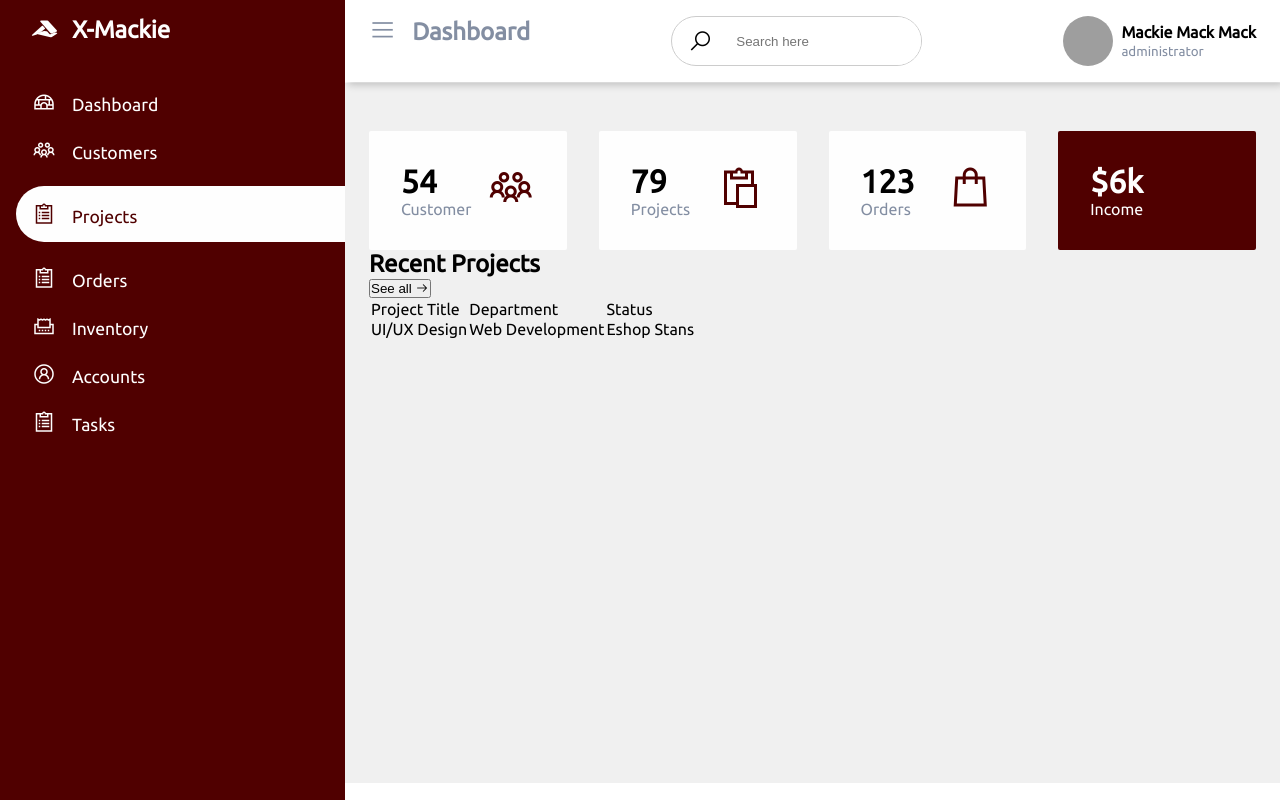
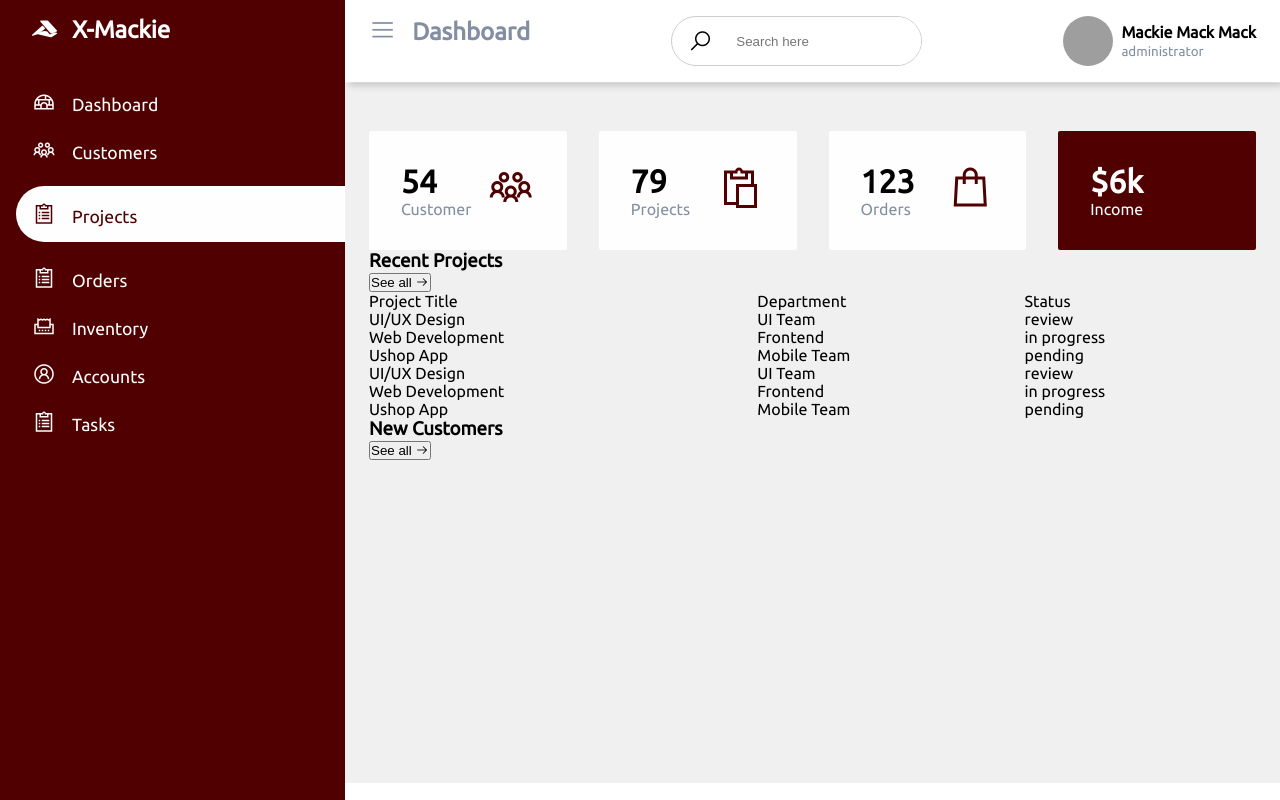
Before and after one commit to AndresLong01/react-admin-dash, a React (Create React App) app: page / in a window 1280 px wide. Built offline with nearby package versions, Linux system fonts and the light colour scheme; grey boxes are pictures that could not be loaded.

Commit message:
done for now, added tables to be styled later

```diff
--- a/src/App.css
+++ b/src/App.css
@@ -176,3 +176,10 @@ main {
 .card-single:last-child div:last-child span {
   color: #fefefe
 }
+
+/* Table Section */
+
+table {
+  width: 100%;
+  border-collapse: collapse;
+}
--- a/src/components/Content/index.js
+++ b/src/components/Content/index.js
@@ -1,4 +1,4 @@
-import React, {useState} from 'react'
+import React, { useState } from 'react'
 // import API from "../../utils/API";
 
 const Content = () => {
@@ -14,6 +14,7 @@ const Content = () => {
 
   return (
     <div className="main-content">
+      {/* Make into Header component later */}
       <header>
         <h2>
           <label>
@@ -23,7 +24,7 @@ const Content = () => {
           Dashboard
         </h2>
         <div className="search-wrapper">
-          <span className= "las la-search"></span>
+          <span className="las la-search"></span>
           <input type="search" placeholder="Search here"></input>
         </div>
 
@@ -31,8 +32,8 @@ const Content = () => {
           <img src="https://raw.githubusercontent.com/PokeAPI/sprites/master/sprites/pokemon/shiny/25.png"></img>
           {/* <img src="https://pbs.twimg.com/media/EgWJhEKWoAI--rL.jpg"></img> */}
           <div>
-              <h4>Mackie Mack Mack</h4>
-              <small>administrator</small>
+            <h4>Mackie Mack Mack</h4>
+            <small>administrator</small>
           </div>
         </div>
         {/* <button onClick={information}>search</button> */}
@@ -83,10 +84,11 @@ const Content = () => {
         </div>
 
         <div className="recent-grid">
+          {/* Make into Project component later */}
           <div className="projects">
             <div className="card">
               <div className="card-header">
-                <h2>Recent Projects</h2>
+                <h3>Recent Projects</h3>
 
                 <button>See all <span className="las la-arrow-right"></span></button>
               </div>
@@ -103,19 +105,72 @@ const Content = () => {
                   <tbody>
                     <tr>
                       <td>UI/UX Design</td>
+                      <td>UI Team</td>
+                      <td>
+                        <span class="status"></span>
+                        review
+                      </td>
+                    </tr>
+                    <tr>
                       <td>Web Development</td>
-                      <td>Eshop Stans</td>
+                      <td>Frontend</td>
+                      <td>
+                        <span class="status"></span>
+                        in progress
+                      </td>
+                    </tr>
+                    <tr>
+                      <td>Ushop App</td>
+                      <td>Mobile Team</td>
+                      <td>
+                        <span class="status"></span>
+                        pending
+                      </td>
+                    </tr>
+                    <tr>
+                      <td>UI/UX Design</td>
+                      <td>UI Team</td>
+                      <td>
+                        <span class="status"></span>
+                        review
+                      </td>
+                    </tr>
+                    <tr>
+                      <td>Web Development</td>
+                      <td>Frontend</td>
+                      <td>
+                        <span class="status"></span>
+                        in progress
+                      </td>
+                    </tr>
+                    <tr>
+                      <td>Ushop App</td>
+                      <td>Mobile Team</td>
+                      <td>
+                        <span class="status"></span>
+                        pending
+                      </td>
                     </tr>
                   </tbody>
                 </table>
               </div>
             </div>
           </div>
+          {/* These two can be made into a single table component with props changing their value, dumb */}
+          {/* Make into customer component later*/}
+          <div className="customers">
+            <div className="card">
+              <div className="card-header">
+                <h3>New Customers</h3>
 
-          <div className="customers">
+                <button>See all <span className="las la-arrow-right"></span></button>
+              </div>
 
+              <div className="card-body">
+                <div></div>
+              </div>
+            </div>
           </div>
-
         </div>
       </main>
     </div>
```
